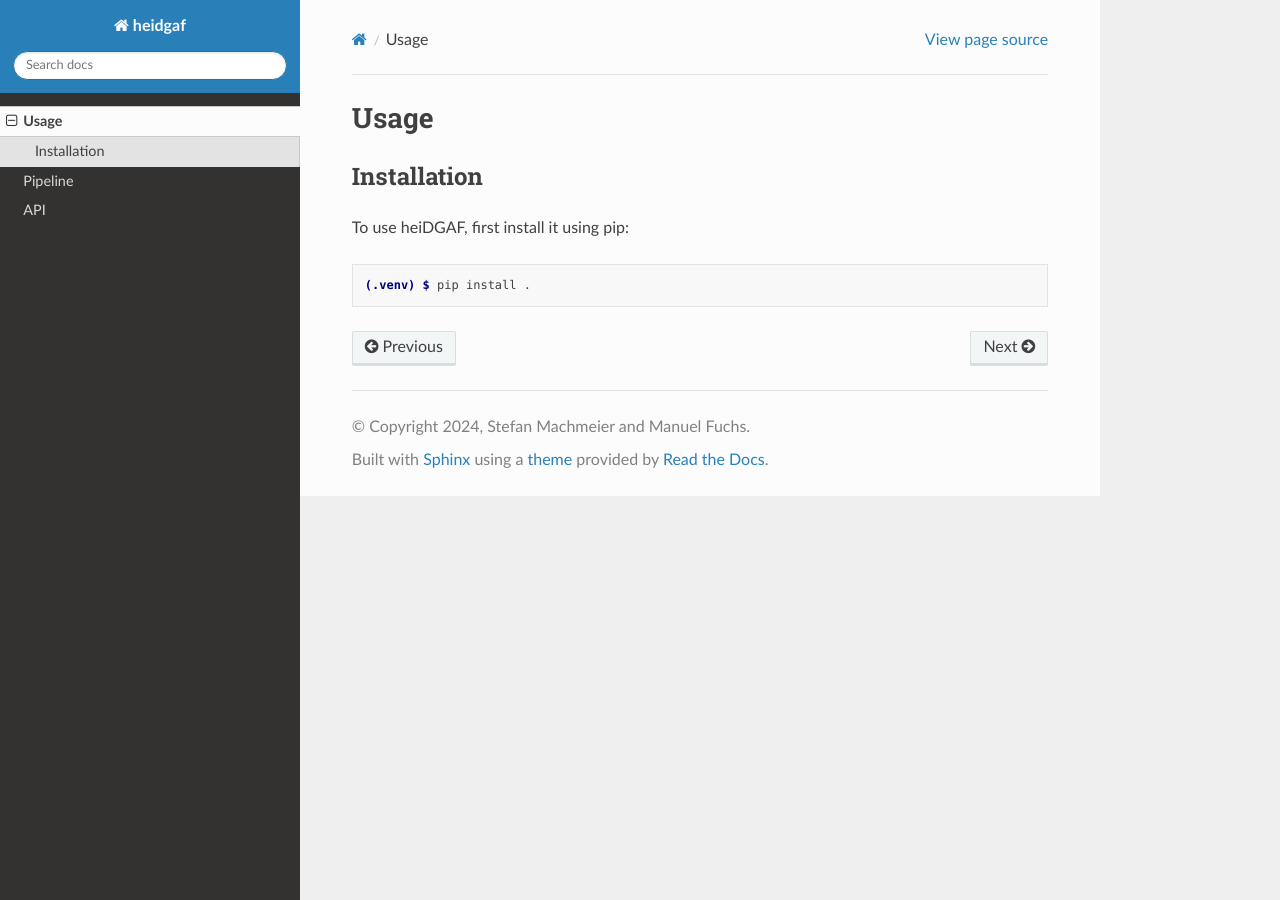
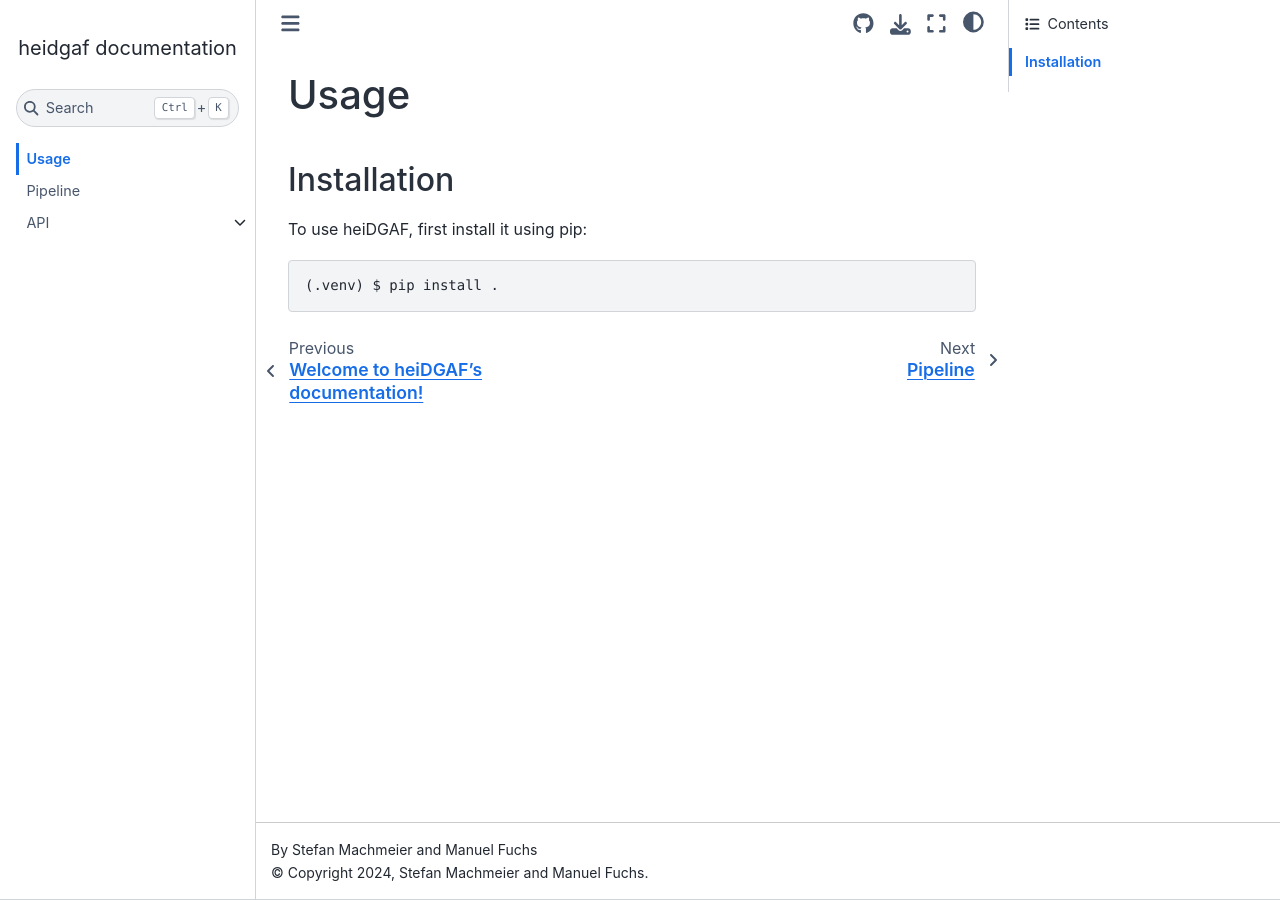
Before and after one commit to stefanDeveloper/heiDGAF, a Sphinx documentation site: the page built from docs/usage.rst, in a window 1280 px wide. Built offline with Sphinx 7.4.7 and the Sphinx Book theme 1.1.4, drawn with Linux system fonts in a browser that asks for light colours; pages that are not in the unit, such as notebooks, are missing from menus.

Commit message:
Add book theme

```diff
--- a/docs/conf.py
+++ b/docs/conf.py
@@ -3,7 +3,7 @@ import sys
 
 # Configuration file for the Sphinx documentation builder.
 
-sys.path.insert(0, os.path.abspath('../src/'))
+sys.path.insert(0, os.path.abspath("../src/"))
 
 # -- Project information
 
@@ -61,11 +61,14 @@ intersphinx_mapping = {
 intersphinx_disabled_domains = ["std"]
 
 templates_path = ["_templates"]
-exclude_patterns = ['_build, "Thumbs.db', '.DS_Store']
+exclude_patterns = ['_build, "Thumbs.db', ".DS_Store"]
 
 # -- Options for HTML output
-html_theme = "sphinx_rtd_theme"
-
+html_theme = "sphinx_book_theme"
+html_theme_options = {
+    "use_repository_button": True,
+    "repository_url": "https://github.com/stefanDeveloper/heiDGAF",
+}
 # -- Options for EPUB output
 epub_show_urls = "footnote"
 
--- a/docs/requirements.txt
+++ b/docs/requirements.txt
@@ -1,2 +1,3 @@
 sphinx==7.1.2
 sphinx-rtd-theme==1.3.0rc1
+sphinx-book-theme
```
